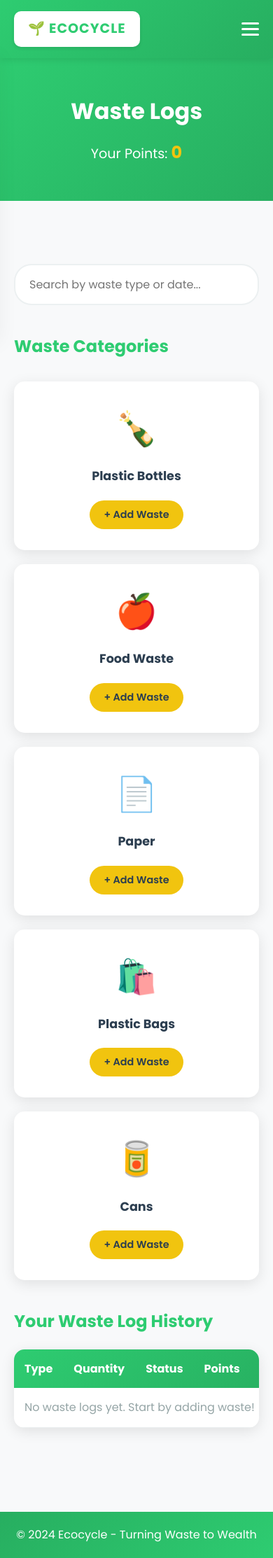
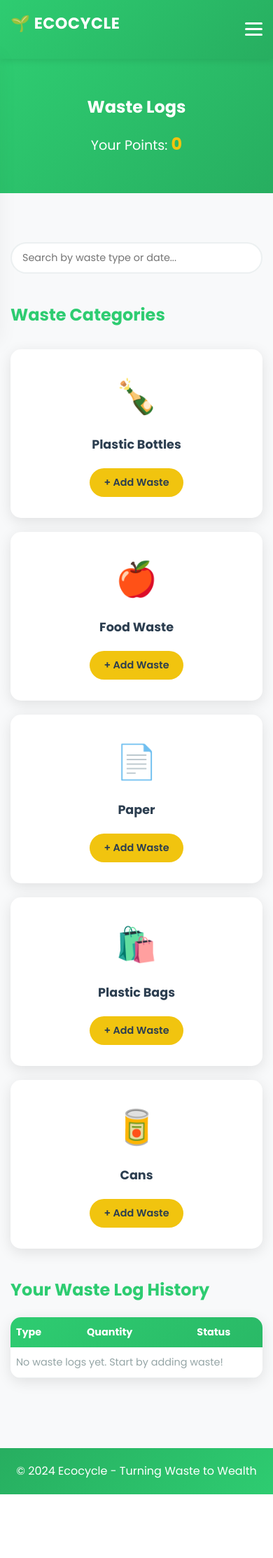
Before and after one commit to Festus243834/Ecosystem, a Flask app: page /waste-logs in a window 390 px wide. Shown: the whole page at 70% size. After the commit the page ends 2135 px from the top, so only its background shows below. Run offline with Flask 3, Linux system fonts and the light colour scheme; the visitor is signed in with stand-in values (Sample User, id 1); data comes from the database, SQL or seed files in the repository; data that the repository does not hold is empty.

Commit message:
Update style.css

```diff
--- a/static/css/style.css
+++ b/static/css/style.css
@@ -54,24 +54,6 @@ body {
     align-items: center;
 }
 
-.logo {
-    display: flex;
-    align-items: center;
-}
-
-.logo-placeholder {
-    background: var(--white);
-    padding: 10px 20px;
-    border-radius: 10px;
-    box-shadow: 0 2px 5px var(--shadow);
-}
-
-.logo-text {
-    font-size: 1.5rem;
-    font-weight: 700;
-    color: var(--primary-green);
-    letter-spacing: 1px;
-}
 
 .nav-links {
     display: flex;
@@ -1048,6 +1030,33 @@ body {
 }
 
 /* Responsive Design */
+@media (max-width: 968px) {
+    .container {
+        padding: 0 15px;
+    }
+
+    .logs-table-container,
+    .leaderboard-table {
+        overflow-x: auto;
+        -webkit-overflow-scrolling: touch;
+    }
+
+    .logs-table,
+    .leaderboard-table table {
+        min-width: 600px;
+    }
+
+    .admin-nav-links {
+        flex-wrap: wrap;
+        gap: 10px;
+    }
+
+    .admin-nav-link {
+        font-size: 0.9rem;
+        padding: 6px 12px;
+    }
+}
+
 @media (max-width: 768px) {
     .nav-links {
         position: fixed;
@@ -1060,6 +1069,7 @@ body {
         transition: 0.3s;
         box-shadow: 0 10px 27px rgba(0, 0, 0, 0.05);
         padding: 20px 0;
+        z-index: 999;
     }
 
     .nav-links.active {
@@ -1068,6 +1078,10 @@ body {
 
     .menu-toggle {
         display: flex;
+    }
+
+    .hero-section {
+        padding: 60px 0;
     }
 
     .hero-title {
@@ -1101,6 +1115,46 @@ body {
         margin: 20% 20px;
         padding: 30px 20px;
     }
+
+    .registration-section,
+    .dashboard-section,
+    .waste-logs-section,
+    .rewards-section,
+    .about-section {
+        padding: 40px 0;
+    }
+
+    .stats-card,
+    .redeemed-section,
+    .leaderboard-section {
+        padding: 30px 20px;
+    }
+
+    .action-btn {
+        font-size: 0.75rem;
+        padding: 4px 8px;
+        display: block;
+        width: 100%;
+        margin: 4px 0;
+    }
+
+    .logs-table th,
+    .logs-table td,
+    .leaderboard-table th,
+    .leaderboard-table td {
+        padding: 10px 8px;
+        font-size: 0.9rem;
+    }
+
+    .reward-footer {
+        flex-direction: column;
+        gap: 10px;
+        align-items: flex-start;
+    }
+
+    .reward-footer .btn {
+        width: 100%;
+    }
 }
 
 @media (max-width: 480px) {
@@ -1111,9 +1165,22 @@ body {
     .registration-card,
     .admin-card {
         padding: 30px 20px;
+        margin: 0 10px;
+    }
+
+    .hero-section {
+        padding: 40px 0;
     }
 
     .hero-title {
+        font-size: 1.5rem;
+    }
+
+    .hero-subtitle {
+        font-size: 0.9rem;
+    }
+
+    .page-title {
         font-size: 1.5rem;
     }
 
@@ -1121,4 +1188,99 @@ body {
         padding: 10px 20px;
         font-size: 0.9rem;
     }
+
+    .form-group input,
+    .form-group select,
+    .form-group textarea {
+        font-size: 0.95rem;
+    }
+
+    .stat-icon {
+        font-size: 2rem;
+    }
+
+    .stat-content h3 {
+        font-size: 1.5rem;
+    }
+
+    .redeemed-item {
+        flex-direction: column;
+        align-items: flex-start;
+        padding: 15px;
+    }
+
+    .modal-content {
+        margin: 10% 10px;
+        padding: 20px 15px;
+    }
+
+    .modal-actions {
+        flex-direction: column;
+    }
+
+    .search-input {
+        padding: 10px 15px;
+        font-size: 0.9rem;
+    }
+
+    .admin-nav-links {
+        gap: 8px;
+    }
+
+    .admin-nav-link {
+        font-size: 0.8rem;
+        padding: 6px 10px;
+    }
 }
+
+
+
+
+
+/* ===== TEXT LOGO ===== */
+.logo {
+  display: flex;
+  align-items: center;
+  justify-content: flex-start;
+  margin-bottom: 1rem;
+}
+
+.logo-text {
+  font-family: 'Poppins', sans-serif;
+  font-weight: 800;
+  font-size: 2rem;
+  color: #ffffff;
+  letter-spacing: 0.5px;
+  display: flex;
+  align-items: center;
+  gap: 0.4rem;
+  transition: transform 0.2s ease, color 0.3s ease;
+}
+
+.logo-text:hover {
+  transform: scale(1.05);
+  color: yellow;
+}
+
+.logo-icon {
+  font-size: 1.8rem;
+}
+
+/* RESPONSIVENESS */
+@media (max-width: 768px) {
+  .logo-text {
+    font-size: 1.6rem;
+  }
+  .logo-icon {
+    font-size: 1.5rem;
+  }
+}
+
+@media (max-width: 480px) {
+  .logo-text {
+    font-size: 1.4rem;
+  }
+  .logo-icon {
+    font-size: 1.3rem;
+  }
+}
```
